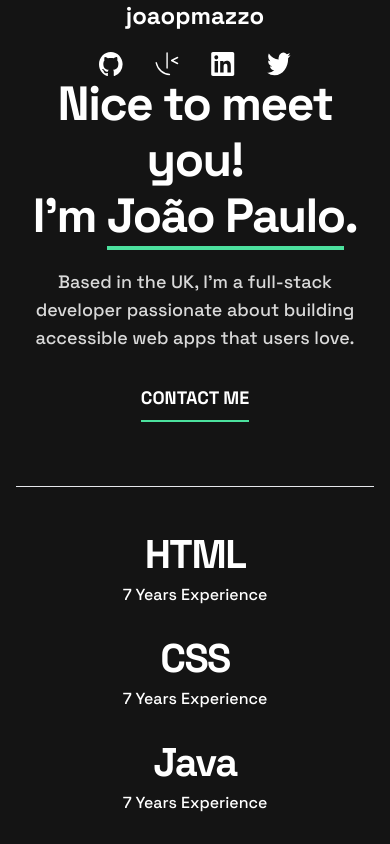
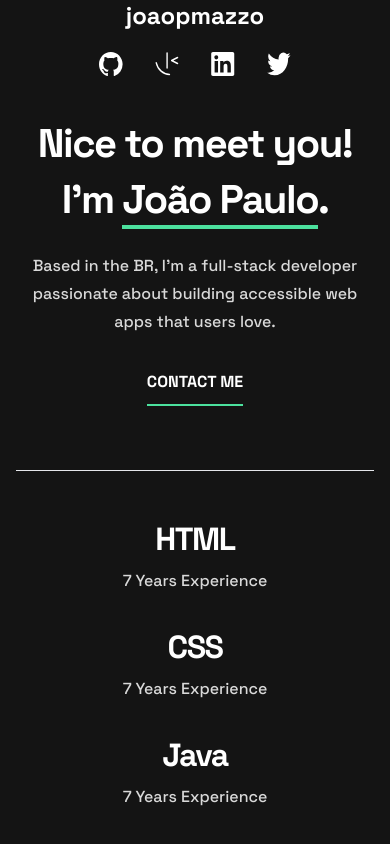
Before and after one commit to joaopmazzo/single-page-portifolio, a React (Vite) app: page / in a window 390 px wide. Shown: the top 844 px of the page. Built offline with nearby package versions, Linux system fonts and the light colour scheme.

Commit message:
adjusts for mobile

```diff
--- a/src/App.tsx
+++ b/src/App.tsx
@@ -23,23 +23,23 @@ function App() {
       <HeaderComponent />
 
       {/* intro section */}
-      <section className="flex flex-col items-center sm:items-start text-center sm:text-start gap-6 mb-16 lg:mb-52 px-4 sm:px-7 lg:pl-40 sm:max-w-xl lg:max-w-4xl">
-        <h1 className="text-headerL sm:text-headerXL leading-headerL sm:leading-headerXL tracking-headerL sm:tracking-headerXL font-bold sm:pb-16">
+      <section className="flex flex-col items-center sm:items-start text-center sm:text-start gap-6 mb-16 lg:mb-52 pt-10 px-4 sm:px-7 lg:pl-40 sm:max-w-xl lg:max-w-4xl">
+        <h1 className="text-[40px] sm:text-headerXL leading-headerL sm:leading-headerXL tracking-headerL sm:tracking-headerXL font-bold sm:pb-16">
           Nice to <br className="hidden sm:block lg:hidden" /> meet you!{" "}
           <br className="block sm:hidden" />
           I'm{" "}
           <span className="border-b-4 border-green border-b-">João Paulo</span>.
         </h1>
 
-        <p className="text-bodyL leading-bodyL font-medium text-grey sm:pb-9">
-          Based in the UK, I'm a full-stack developer passionate about building
+        <p className="text-base sm:text-bodyL leading-bodyL font-medium text-grey sm:pb-9">
+          Based in the BR, I'm a full-stack developer passionate about building
           accessible web apps that users love.
         </p>
 
         <ButtonComponent text="CONTACT ME" />
       </section>
 
-      <hr className="h-[1px] mx-4 sm:mx-5 lg:mx-40" />
+      <hr className="h-[1px] mx-4 sm:mx-7 lg:mx-40" />
 
       {/* skills section */}
       <section className="grid grid-cols-1 sm:grid-cols-2 lg:grid-cols-3 text-center sm:text-start gap-6 my-10 px-4 sm:px-7 lg:px-40">
@@ -48,10 +48,10 @@ function App() {
             a.year - b.year
         ).map((element: (typeof Skills)[number], index: number) => (
           <div key={index}>
-            <h1 className="text-[40px] leading-headerL tracking-headerL font-bold px-4">
+            <h1 className="text-[32px] leading-headerL tracking-headerL font-bold px-4">
               {element.name}
             </h1>
-            <p className="font-medium">
+            <p className="text-base sm:text-bodyL leading-bodyL font-medium text-grey">
               {differenceInYearsToSkillLearnDate(element.year)} Years Experience
             </p>
           </div>
@@ -63,7 +63,7 @@ function App() {
       {/* projects section */}
       <section className="flex flex-col gap-10 my-16 px-4 sm:px-7 lg:px-40">
         <div className="flex items-center justify-between">
-          <h1 className="text-headerL sm:text-headerXL leading-headerL sm:leading-headerXL tracking-headerL sm:text-headerXL font-bold">
+          <h1 className="text-[40px] sm:text-headerXL leading-headerL sm:leading-headerXL tracking-headerL sm:tracking-headerXL font-bold">
             Projects
           </h1>
           <ButtonComponent text="CONTACT ME" />
@@ -90,10 +90,10 @@ function App() {
       <section className="py-16 bg-darkGrey px-4 sm:px-7 lg:px-40">
         <div className="mx-auto lg:flex lg:justify-between">
           <div className="text-center lg:text-start mb-12 lg:w-[445px]">
-            <h2 className="text-headerL sm:text-headerXL leading-headerL sm:leading-headerXL tracking-headerL sm:tracking-headerXL font-bold pb-5">
+            <h2 className="text-[40px] sm:text-headerXL leading-headerL sm:leading-headerXL tracking-headerL sm:tracking-headerXL font-bold pb-5">
               Contact
             </h2>
-            <p className="text-bodyL leading-bodyL font-medium text-grey">
+            <p className="text-base sm:text-bodyL leading-bodyL font-medium text-grey">
               I would love to hear about your project and how I could help.
               Please fill in the form, and I'll get back to you as soon as
               possible.
--- a/src/components/HeaderComponent.tsx
+++ b/src/components/HeaderComponent.tsx
@@ -2,7 +2,7 @@ import SocialMediaLinksComponents from "./shared/SocialMediaLinksComponent";
 
 const HeaderComponent = () => {
   return (
-    <div className="flex flex-col sm:flex-row items-center sm:justify-between gap-5 sm:px-5 lg:px-40 sm:py-7">
+    <div className="flex flex-col sm:flex-row items-center sm:justify-between gap-5 sm:px-7 lg:px-40 sm:py-7">
       <h1 className="text-headerM leading-headerM font-bold">joaopmazzo</h1>
       <SocialMediaLinksComponents />
     </div>
--- a/src/components/shared/ButtonComponent.tsx
+++ b/src/components/shared/ButtonComponent.tsx
@@ -6,7 +6,7 @@ const ButtonComponent = ({ text }: ButtonComponentProps) => {
   return (
     <button
       type="button"
-      className="text-bodyL leading-bodyL font-bold py-2 border-b-2 border-green
+      className="text-base sm:text-bodyL leading-bodyL font-bold py-2 border-b-2 border-green
       hover:text-green"
     >
       {text}
--- a/src/components/shared/forms/InputTextComponent.tsx
+++ b/src/components/shared/forms/InputTextComponent.tsx
@@ -16,7 +16,7 @@ const InputTextComponent = ({
       id={id}
       placeholder={placeholder}
       className="bg-transparent rounded-none outline-none
-          w-full border-b-[1px] border-white pb-4 px-6 text-bodyL leading-bodyL font-medium
+          w-full border-b-[1px] border-white pb-4 px-6 text-base sm:text-bodyL leading-bodyL font-medium
           focus:border-green"
     />
   );
```
